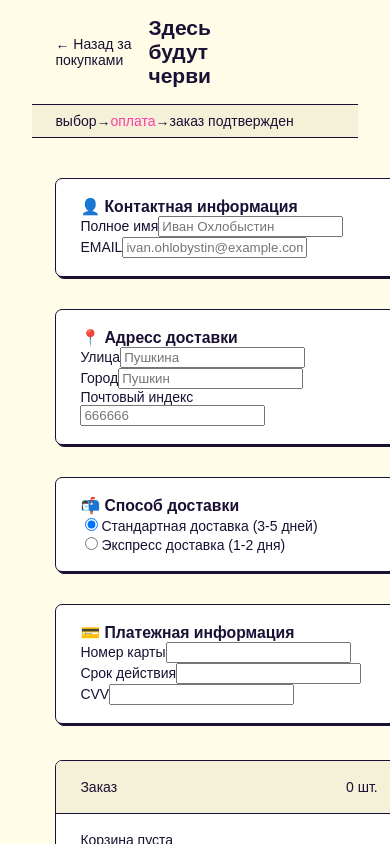
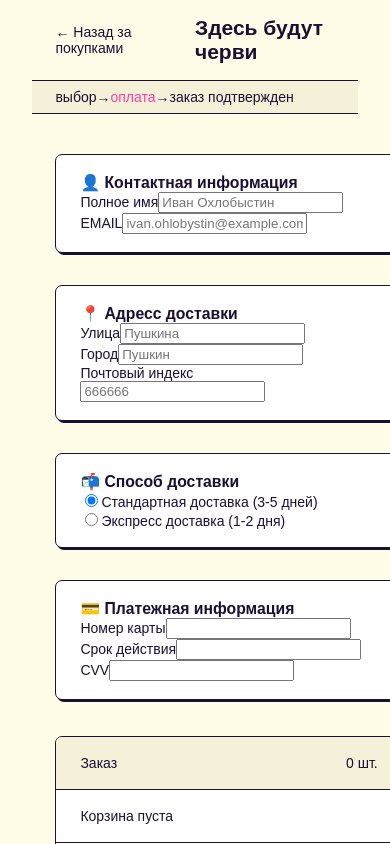
Before and after one commit to otiosumax/squirmles-shop, a React (Vite) app: page /checkout in a window 390 px wide. Shown: the top 844 px of the page. Built offline with nearby package versions, Linux system fonts and the light colour scheme; a web font is replaced by a local one.

Commit message:
small tweaks for adaptivity

```diff
--- a/src/components/collection/collection.css
+++ b/src/components/collection/collection.css
@@ -5,7 +5,7 @@
 .selling-items {
   display: grid;
   grid-template-columns: 1fr 1fr 1fr;
-  gap: 24px;
+  gap: 1rem;
 }
 
 @media (max-width: 1024px) {
--- a/src/styles/app.css
+++ b/src/styles/app.css
@@ -38,6 +38,12 @@
   }
 }
 
+@media (max-width: 726px) {
+  .header {
+    grid-template-columns: 1fr 1fr;
+  }
+}
+
 .layout {
   padding-left: var(--indent);
   padding-right: var(--indent);
```
